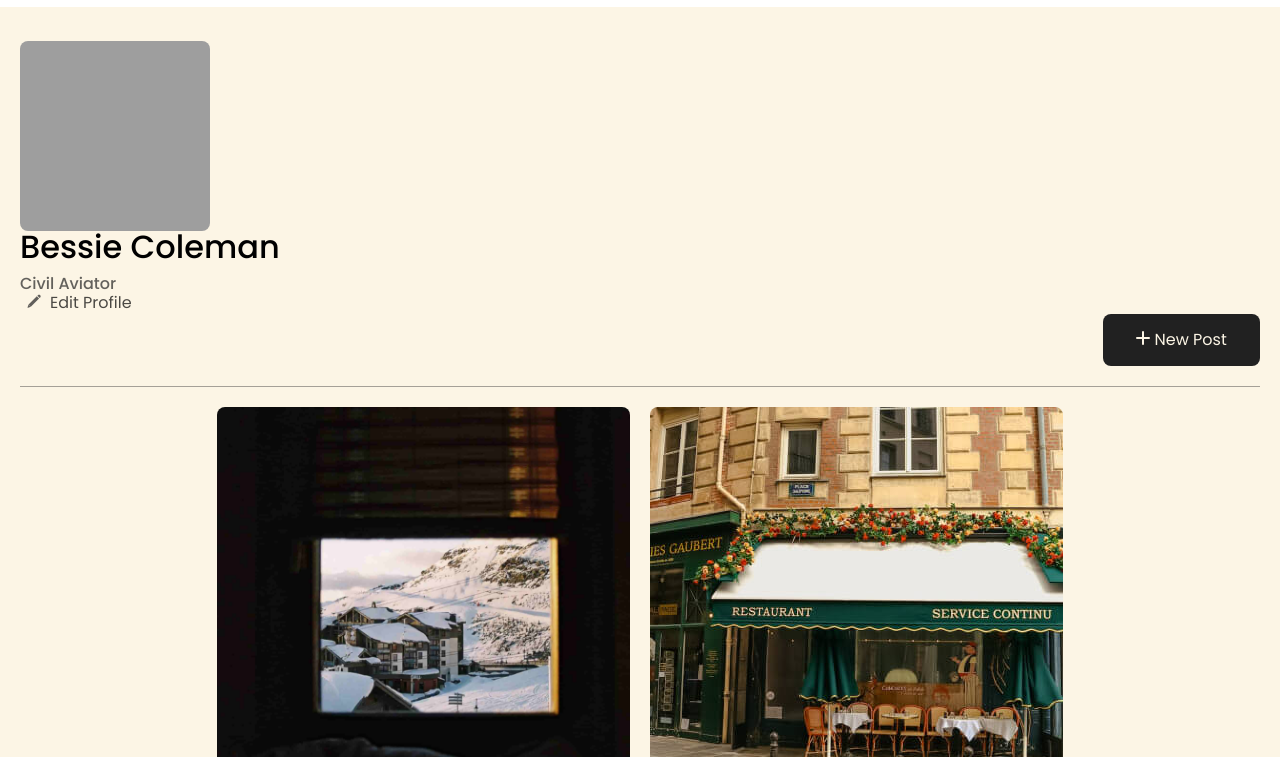
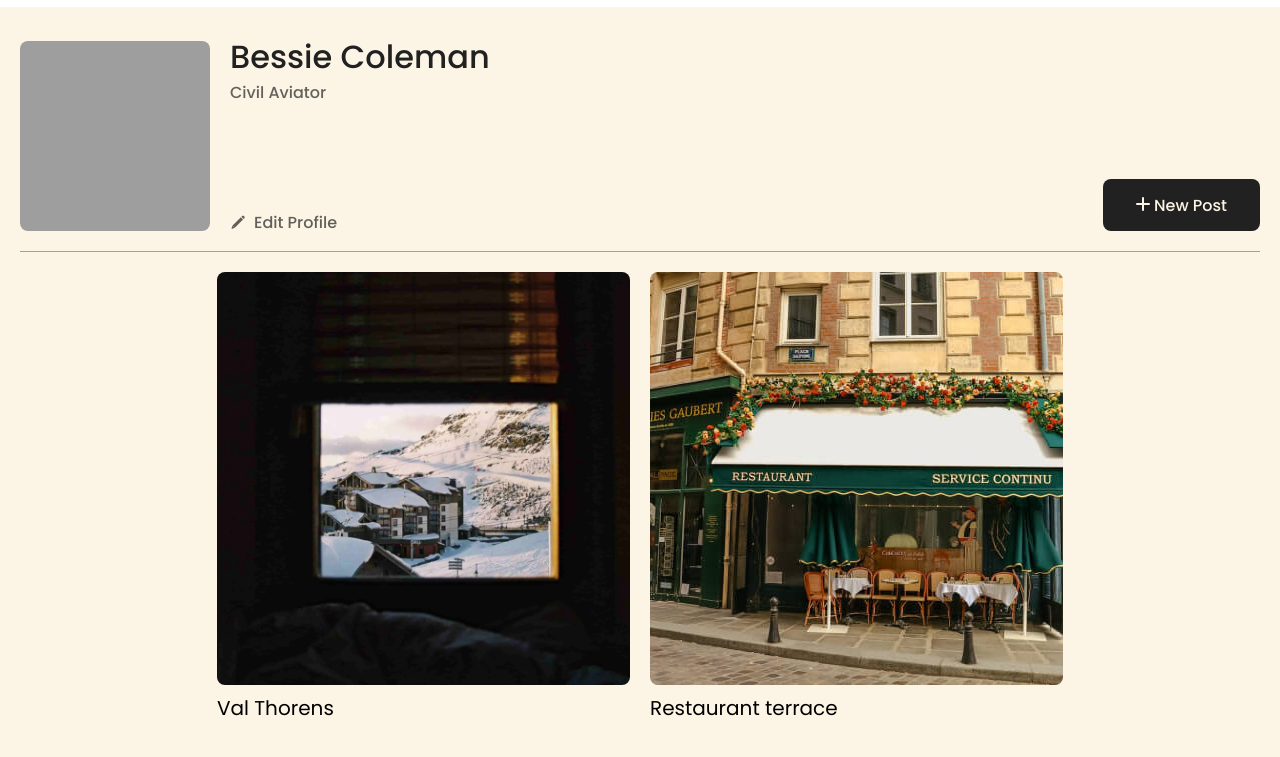
Before and after one commit to fate-code202/se_project_spots, a plain HTML site: page index.html in a window 1280 px wide. Shown: the part 39-796 px from the top of the page. Drawn offline with Linux system fonts and the light colour scheme; grey boxes are pictures that could not be loaded.

Commit message:
Updated corrections

```diff
--- a/blocks/page.css
+++ b/blocks/page.css
@@ -7,8 +7,9 @@
 }
 
 .page__section {
-  display: flex;
-  flex-direction: column;
+  width: 100%;
+  max-width: 1280px;
+  box-sizing: border-box;
+  position: relative;
   margin: 0 auto;
-  max-width: 1280px;
 }
--- a/blocks/profile.css
+++ b/blocks/profile.css
@@ -14,17 +14,21 @@
 
 .profile__info {
   display: flex;
+  align-items: flex-start;
   flex-direction: column;
+  max-width: 420px;
 }
 
 .profile__name {
   margin: 0 0 12px;
   font-weight: 500;
+  color: #212121;
   font-size: 32px;
   line-height: 1;
   display: -webkit-box;
   overflow: hidden;
   text-overflow: ellipsis;
+  line-clamp: 3;
   -webkit-line-clamp: 3;
   -webkit-box-orient: vertical;
   max-width: 420px;
@@ -35,14 +39,22 @@
   font-weight: 500;
   color: #212121b2;
   max-width: 420px;
+  line-height: 1;
   display: -webkit-box;
   -webkit-box-orient: vertical;
+  line-clamp: 3;
   -webkit-line-clamp: 3;
   text-overflow: ellipsis;
   margin: 0;
+  margin-right: 20px;
 }
 
 .profile__edit-button {
+  padding: 0;
+  font-size: 16px;
+  line-height: 1;
+  font-weight: 500;
+  color: #212121;
   margin-top: auto;
   display: flex;
   border: none;
@@ -57,6 +69,10 @@
 }
 
 .profile__add-button {
+  padding: 0;
+  font-size: 16px;
+  line-height: 1;
+  font-weight: 500;
   width: 157px;
   height: 52px;
   margin-top: auto;
@@ -94,6 +110,7 @@
 
   .profile__info {
     margin: 0 0 20px;
+    align-items: center;
   }
 
   .profile__bio {
```
